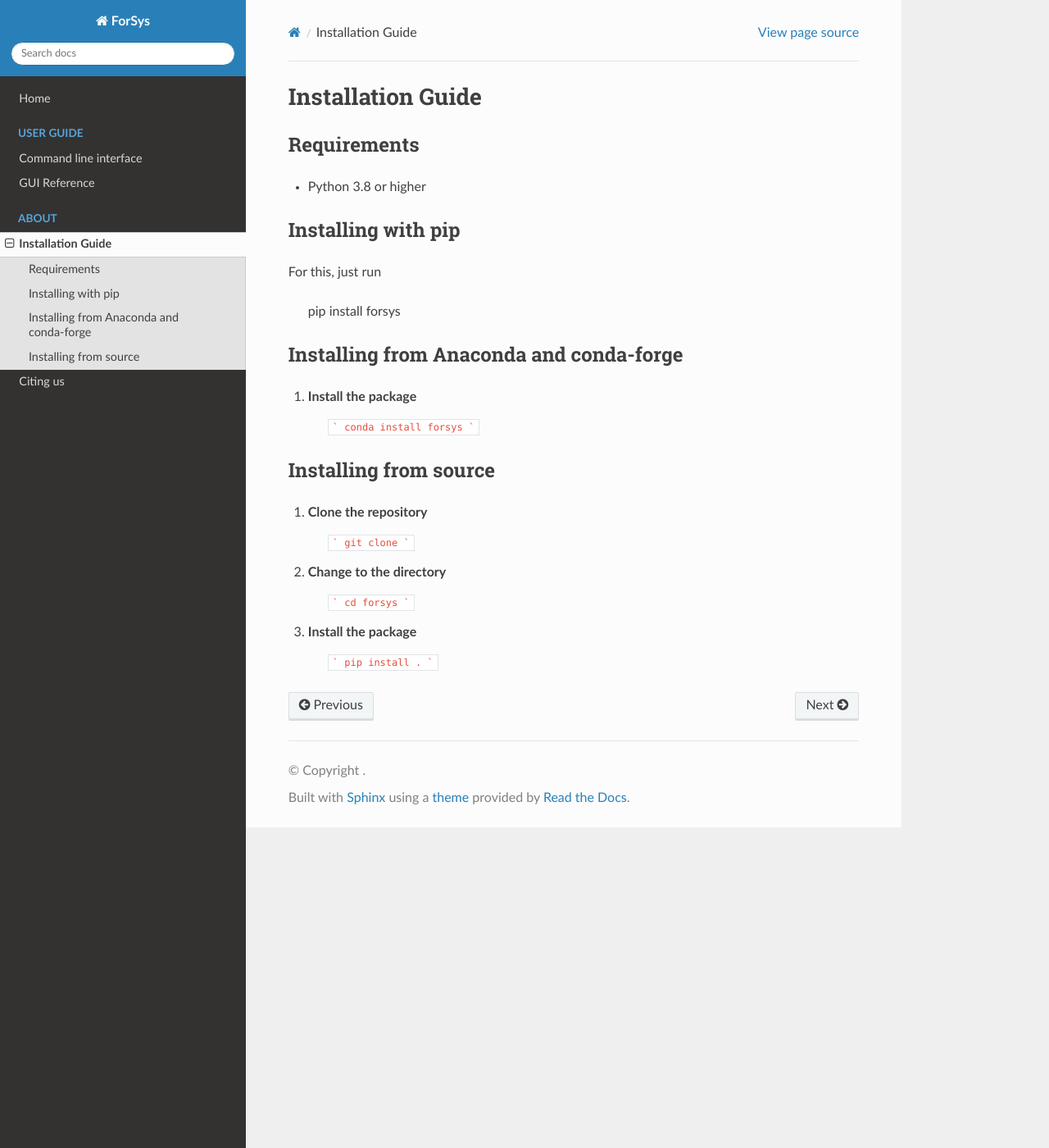
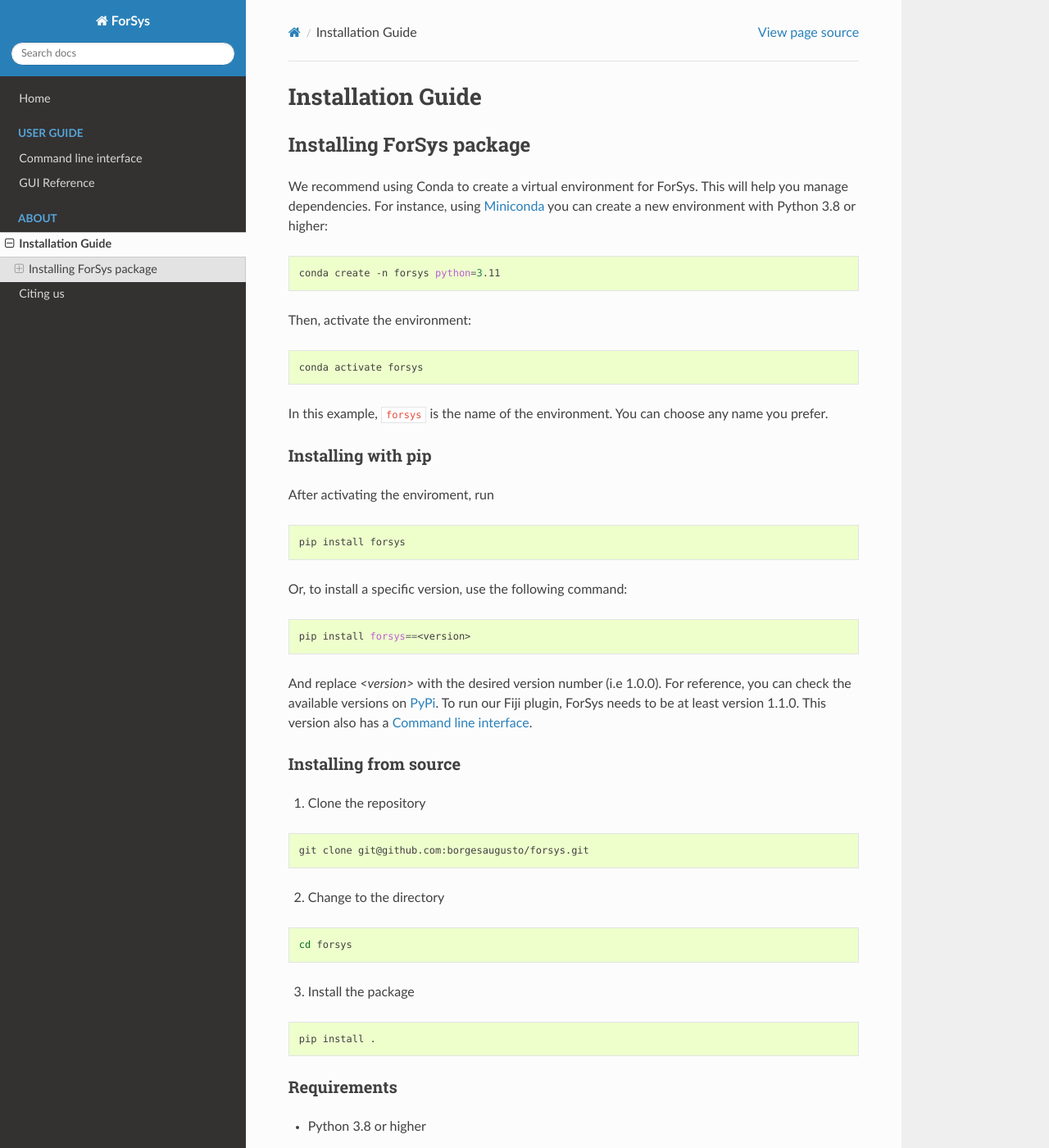
Before and after one commit to borgesaugusto/forsys, a Sphinx documentation site: the page built from docs/installation.rst, in a window 1280 px wide and 1400 px high. Shown: the whole window at 82% size. Built offline with Sphinx 7.4.7 and the Read the Docs theme 3.1.0, drawn with Linux system fonts in a browser that asks for light colours; pages that are not in the unit, such as notebooks, are missing from menus.

````diff
--- a/docs/conf.py
+++ b/docs/conf.py
@@ -1,7 +1,7 @@
 # Configuration file for the Sphinx documentation builder.
-import sys
-import os
-sys.path.insert(0, os.path.abspath('..'))
+# import sys
+# import os
+# sys.path.insert(0, os.path.abspath('..'))
 
 project = 'ForSys'
 author = 'Augusto Borges'
@@ -43,5 +43,5 @@ autosummary_imported_members = False
 autoclass_content = "both"
 
 nbsphinx_execute = 'never'
-
+pygments_style = 'sphinx'
 autodoc_mock_imports = ['numpy', 'scipy', "dataclasses", "warnings"]
--- a/docs/installation.rst
+++ b/docs/installation.rst
@@ -1,37 +1,66 @@
+##################
 Installation Guide
-==================
+##################
 
-Requirements
-------------
-- Python 3.8 or higher
+Installing ForSys package
+=========================
+
+We recommend using Conda to create a virtual environment for ForSys. This will help you manage dependencies.
+For instance, using `Miniconda <https://www.anaconda.com/docs/getting-started/miniconda/main>`_ you can create a new environment with Python 3.8 or higher:
+
+.. code-block:: bash
+
+  conda create -n forsys python=3.11
+
+Then, activate the environment:
+
+.. code-block:: bash
+
+  conda activate forsys
+
+In this example, ``forsys`` is the name of the environment. You can choose any name you prefer.
+
 
 Installing with pip
 -------------------
-For this, just run
+After activating the enviroment, run
 
-    pip install forsys
+.. code-block:: bash
 
+  pip install forsys
 
-Installing from Anaconda and conda-forge
------------------------------------------
-1. Install the package
-    ```
-    conda install forsys
-    ```
+Or, to install a specific version, use the following command:
+
+.. code-block:: bash
+
+    pip install forsys==<version>
+
+And replace `<version>` with the desired version number (i.e 1.0.0).
+For reference, you can check the available versions on `PyPi <https://pypi.org/project/forsys/#history>`_.
+To run our Fiji plugin, ForSys needs to be at least version 1.1.0. This version also has a :doc:`command_line`.
 
 
 
 Installing from source
 ----------------------
 1. Clone the repository
-    ```
-    git clone
-    ```
+
+.. code-block:: bash
+
+  git clone git@github.com:borgesaugusto/forsys.git
+
 2. Change to the directory
-    ```
-    cd forsys
-    ```
+
+.. code-block:: bash
+
+  cd forsys
+
 3. Install the package
-    ```
-    pip install .
-    ```
+
+.. code-block:: bash
+
+  pip install .
+
+Requirements
+------------
+- Python 3.8 or higher
````
Also changed, not shown: docs/command_line.rst (+13 -7 lines), docs/gui.rst (+7 -1 lines), docs/requirements.txt (line endings or trailing spaces).
